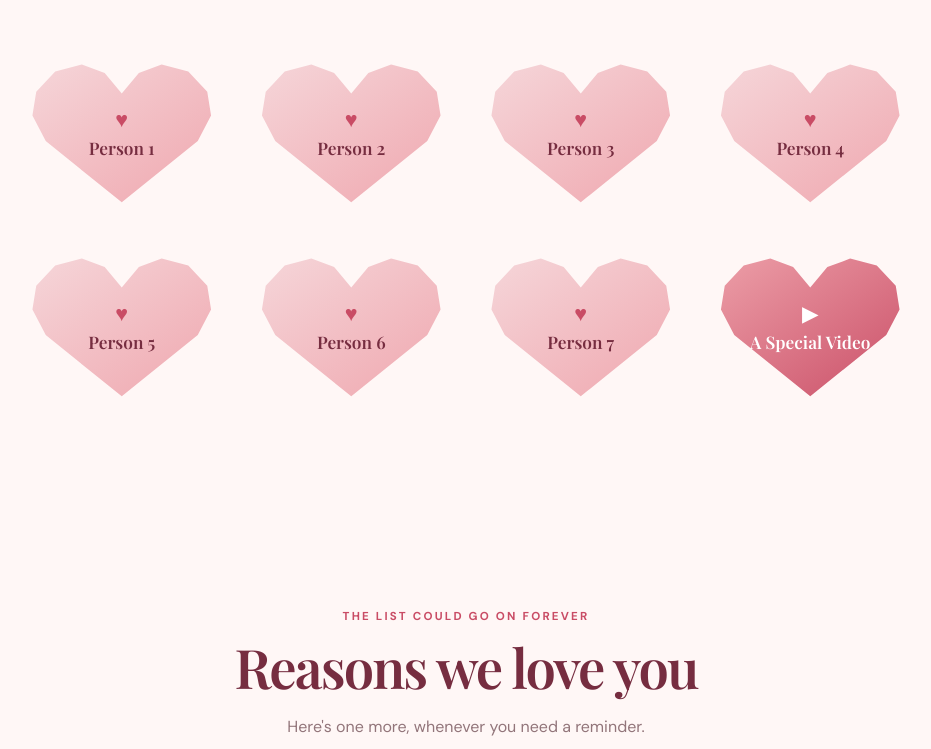
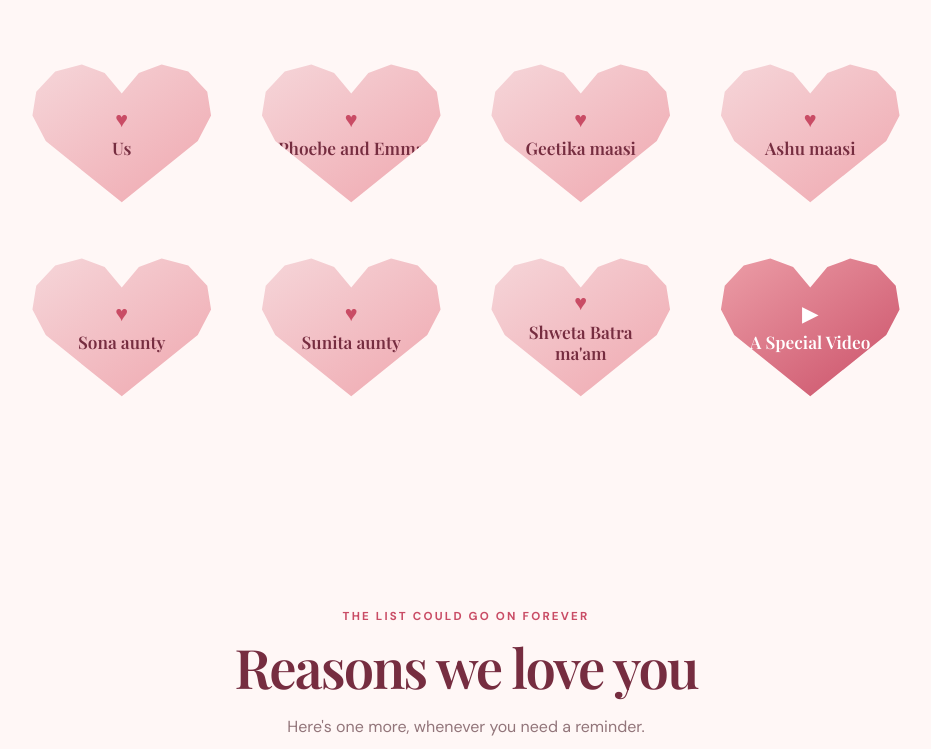
Before and after one commit to Duodoodle/mom, a plain HTML site: page index.html in a window 1280 px wide. Shown: the part 2048-2797 px from the top of the page, without its empty margins (174-1105 px from the left). Drawn offline with nearby package versions, Linux system fonts and the light colour scheme.

Commit message:
Update and rename birthday_for_mom_romantic_rose.html to index.html

```diff
--- a/birthday_for_mom_romantic_rose.html
+++ b/index.html
@@ -166,13 +166,13 @@
       ],
       // Personalise the seven names and messages below.
       notes: [
-        { name: "Person 1", text: "Write your personal note here." },
-        { name: "Person 2", text: "Write your personal note here." },
-        { name: "Person 3", text: "Write your personal note here." },
-        { name: "Person 4", text: "Write your personal note here." },
-        { name: "Person 5", text: "Write your personal note here." },
-        { name: "Person 6", text: "Write your personal note here." },
-        { name: "Person 7", text: "Write your personal note here." }
+        { name: "Us", text: "Write your personal note here." },
+        { name: "Phoebe and Emma", text: "Woof woof woof woof woof woof woof woof woof woof woof woof woof" },
+        { name: "Geetika maasi", text: "Shweta my younger sis..  She is often a lifelong friend, a trusted confidante, and a partner in crime through every stage of life. She brings a unique mix of support, laughter, and shared memories to a family. <br> From sharing secrets and toys to talking about everyday life, she is someone who understands my background and quirks  better than anyone.As a  younger sisters she brings energy, curiosity, and joy to the house. Our relationships come with occasional arguments or disagreements, but they are quickly followed by forgiveness, loyalty, and deep affection." },
+        { name: "Ashu maasi", text: "Happy birthday darling ❤️ <br> You are not just my best friend, you are my soul connection. From working together to holidaying together, from knowing each other’s strengths and weaknesses to understanding unspoken thoughts, we share a bond beyond words. Life gave me a friend, but my heart found family in you. Forever grateful for us..❤️" },
+        { name: "Sona aunty", text: "Happy Birthday, bestie! 🥳❤️ Wishing you endless happiness, lots of love, success, and countless beautiful memories. May all your dreams come true and may your smile never fade. <br> Keep shining and enjoy your special day to the fullest! Lots of love! 🎂💖" },
+        { name: "Sunita aunty", text: "Dearest babe, cheers to another blessed year of happiness love chit chats naughtiness awaragardi staycations “ mast waali masti”💞🫶💕keep being the lovely soul u have been always darling❤️❤️happy happiest jhappiwala bday sweety🥂" },
+        { name: "Shweta Batra ma'am", text: "Write your personal note here." }
       ],
       video: {
         name: "A Special Video",
@@ -199,7 +199,7 @@
         <div class="eyebrow">A day as wonderful as you are</div>
         <h1>Happy Birthday,<br><span id="mom-name">Mom</span>!</h1>
         <p class="subtitle">Celebrating the heart of our family.</p>
-        <p class="intro">Today is all about you—the love you give, the joy you bring, and all the little ways you make life beautiful.</p>
+        <p class="intro">Today is all about you, the love you give, the joy you bring, and all the little ways you make life beautiful.</p>
         <button class="btn" id="celebrate">Celebrate 🎉</button>
       </div>
       <div class="hero-photo">
@@ -258,7 +258,7 @@
         <div class="coupons" id="coupons-grid">
           <article class="coupon reveal"><div class="coupon-icon">🍽️</div><h3>Homemade Dinner of Your Choice</h3><p>One special meal, picked by you.</p><button class="btn redeem">Redeem Coupon</button><div class="stamp">REDEEMED ✓</div></article>
           <article class="coupon reveal"><div class="coupon-icon">🌿</div><h3>One Guilt-Free Relaxing Afternoon</h3><p>Your time to rest while I handle the little things.</p><button class="btn redeem">Redeem Coupon</button><div class="stamp">REDEEMED ✓</div></article>
-          <article class="coupon reveal"><div class="coupon-icon">☕</div><h3>Coffee, Chai &amp; Dessert Date</h3><p>Your favourite drink, a sweet treat, and time together.</p><button class="btn redeem">Redeem Coupon</button><div class="stamp">REDEEMED ✓</div></article>
+          <article class="coupon reveal"><div class="coupon-icon">☕</div><h3>Thai, Sushi &amp; Mocktail Date</h3><p>Your favourite drink, a sweet treat, and time together.</p><button class="btn redeem">Redeem Coupon</button><div class="stamp">REDEEMED ✓</div></article>
         </div>
       </div>
     </section>
```
